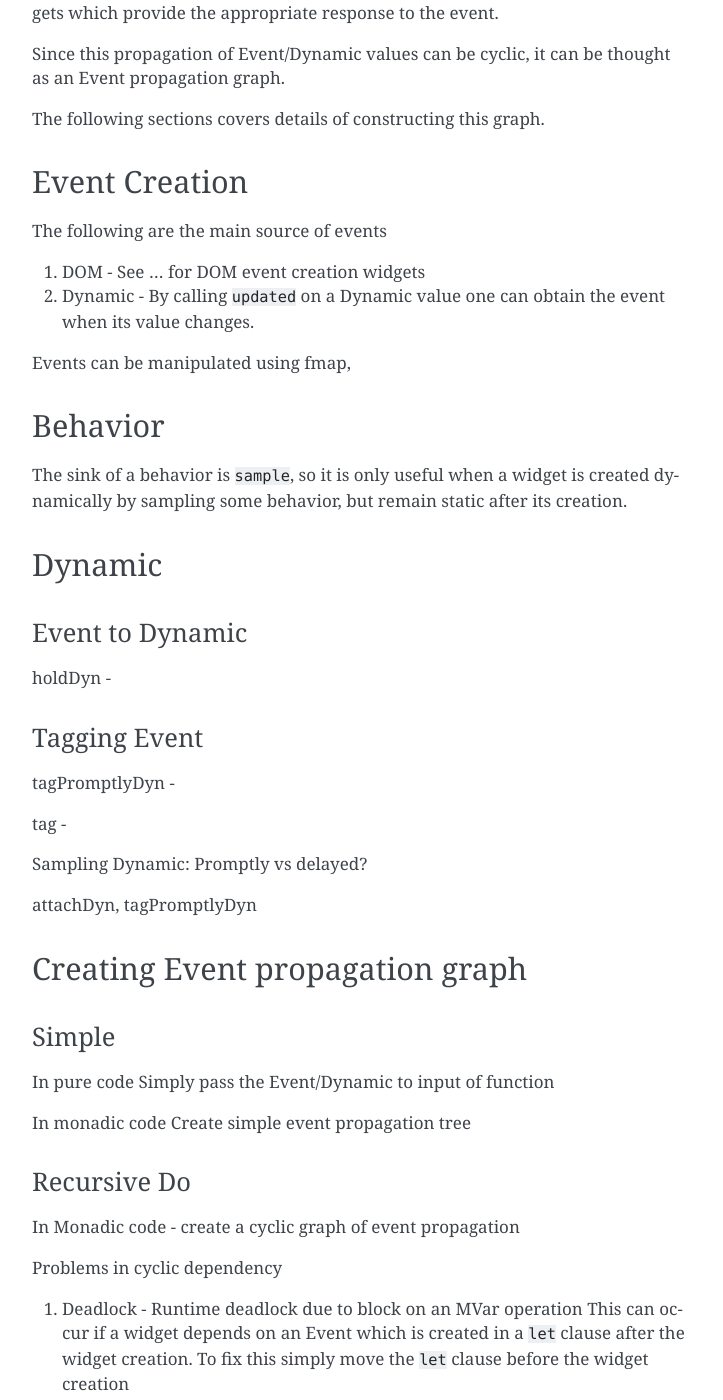
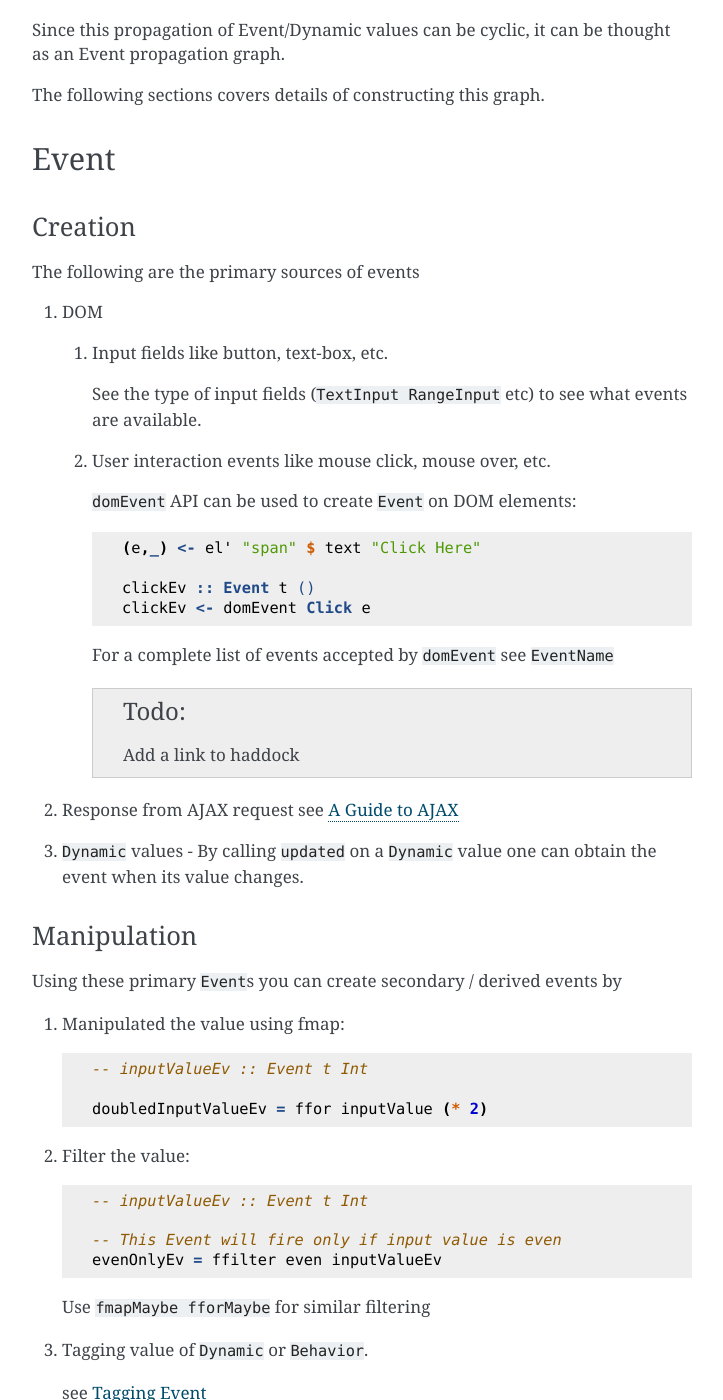
Before and after one commit to reflex-frp/reflex-platform, a Sphinx documentation site: the page built from reflex-frp.org/doc/guide_to_event_management.rst, in a window 1280 px wide and 1400 px high, scrolled down 745 px. Shown: the whole window, without its empty margins (388-1111 px from the left). Built offline with Sphinx 7.4.7, drawn with Linux system fonts in a browser that asks for light colours; some of the changed text lies outside the part shown.

Commit message:
more content

```diff
--- a/reflex-frp.org/doc/guide_to_ajax.rst
+++ b/reflex-frp.org/doc/guide_to_ajax.rst
@@ -1,3 +1,5 @@
+.. _guide_to_ajax:
+
 A Guide to AJAX
 ---------------
 
--- a/reflex-frp.org/doc/guide_to_event_management.rst
+++ b/reflex-frp.org/doc/guide_to_event_management.rst
@@ -20,10 +20,10 @@ which have to be utilised for providing responses. For example when user clicks
 button, this event can have various different reponses depending
 upon the context or more specifically the state of the application.
 
-The response to an event is most cases do some change in DOM, AJAX request or
+The response to an event in most cases will do some change in DOM, AJAX request or
 change the internal state of application.
 
-In an FRP architecture (atleast in Reflex) this response can be expressed or implemented by
+In Reflex this response can be expressed or implemented by
 
 1. Firing another Event.
 2. Modification of a Dynamic Value.
@@ -38,16 +38,77 @@ as an Event propagation graph.
 
 The following sections covers details of constructing this graph.
 
-Event Creation
---------------
+Event
+-----
 
-The following are the main source of events
+Creation
+~~~~~~~~
 
-#. DOM - See ... for DOM event creation widgets
-#. Dynamic - By calling ``updated`` on a Dynamic value one can obtain the event
+The following are the primary sources of events
+
+#. DOM
+
+   #. Input fields like button, text-box, etc.
+
+      See the type of input fields (``TextInput RangeInput`` etc)
+      to see what events are available.
+
+   #. User interaction events like mouse click, mouse over, etc.
+
+      ``domEvent`` API can be used to create ``Event`` on DOM elements::
+
+        (e,_) <- el' "span" $ text "Click Here"
+
+        clickEv :: Event t ()
+        clickEv <- domEvent Click e
+
+      For a complete list of events accepted by ``domEvent`` see ``EventName``
+
+      .. todo:: Add a link to haddock
+
+#. Response from AJAX request
+   see :ref:`guide_to_ajax`
+
+#. ``Dynamic`` values - By calling ``updated`` on a ``Dynamic`` value one can obtain the event
    when its value changes.
 
-Events can be manipulated using fmap,
+Manipulation
+~~~~~~~~~~~~
+
+Using these primary ``Event``\s you can create secondary / derived events by
+
+#. Manipulated the value using fmap::
+
+    -- inputValueEv :: Event t Int
+
+    doubledInputValueEv = ffor inputValue (* 2)
+
+#. Filter the value::
+
+    -- inputValueEv :: Event t Int
+
+    -- This Event will fire only if input value is even
+    evenOnlyEv = ffilter even inputValueEv
+
+   Use ``fmapMaybe fforMaybe`` for similar filtering
+
+#. Tagging value of ``Dynamic`` or ``Behavior``.
+
+   see :ref:`tagging_event`
+
+.. _tagging_event:
+
+Tagging Event
+~~~~~~~~~~~~~
+
+tagPromptlyDyn -
+
+tag -
+
+Sampling Dynamic: Promptly vs delayed?
+
+attachDyn, tagPromptlyDyn
+
 
 Behavior
 --------
@@ -59,21 +120,37 @@ dynamically by sampling some behavior, but remain static after its creation.
 Dynamic
 -------
 
+Creation
+~~~~~~~~
+
+The following are the primary sources of ``Dynamic`` values
+
+#. DOM
+
+   #. Input fields like text-box, range input etc.
+
+      See the type of input fields (``TextInput RangeInput`` etc)
+
 Event to Dynamic
 ~~~~~~~~~~~~~~~~
 
-holdDyn -
+Create a ``Dynamic`` which changes value when ``Event`` occurs::
 
-Tagging Event
-~~~~~~~~~~~~~
+  holdDyn :: a -> Event t a -> m (Dynamic t a)
+  foldDyn :: (a -> b -> b) -> b -> Event t a -> m (Dynamic t b)
 
-tagPromptlyDyn -
+These can be utilised to maintain a state in application.
+For more see :ref:`maintain_state`
 
-tag -
+Manipulation
+~~~~~~~~~~~~
 
-Sampling Dynamic: Promptly vs delayed?
+Using these primary ``Dynamic`` values you can create secondary / derived values by
 
-attachDyn, tagPromptlyDyn
+#. ``fmap``
+
+#. ``zipDyn zipDynWith``
+
 
 Creating Event propagation graph
 --------------------------------
```
Also changed, not shown: other parts of reflex-frp.org/doc/guide_to_event_management.rst (+2 -0 lines).
